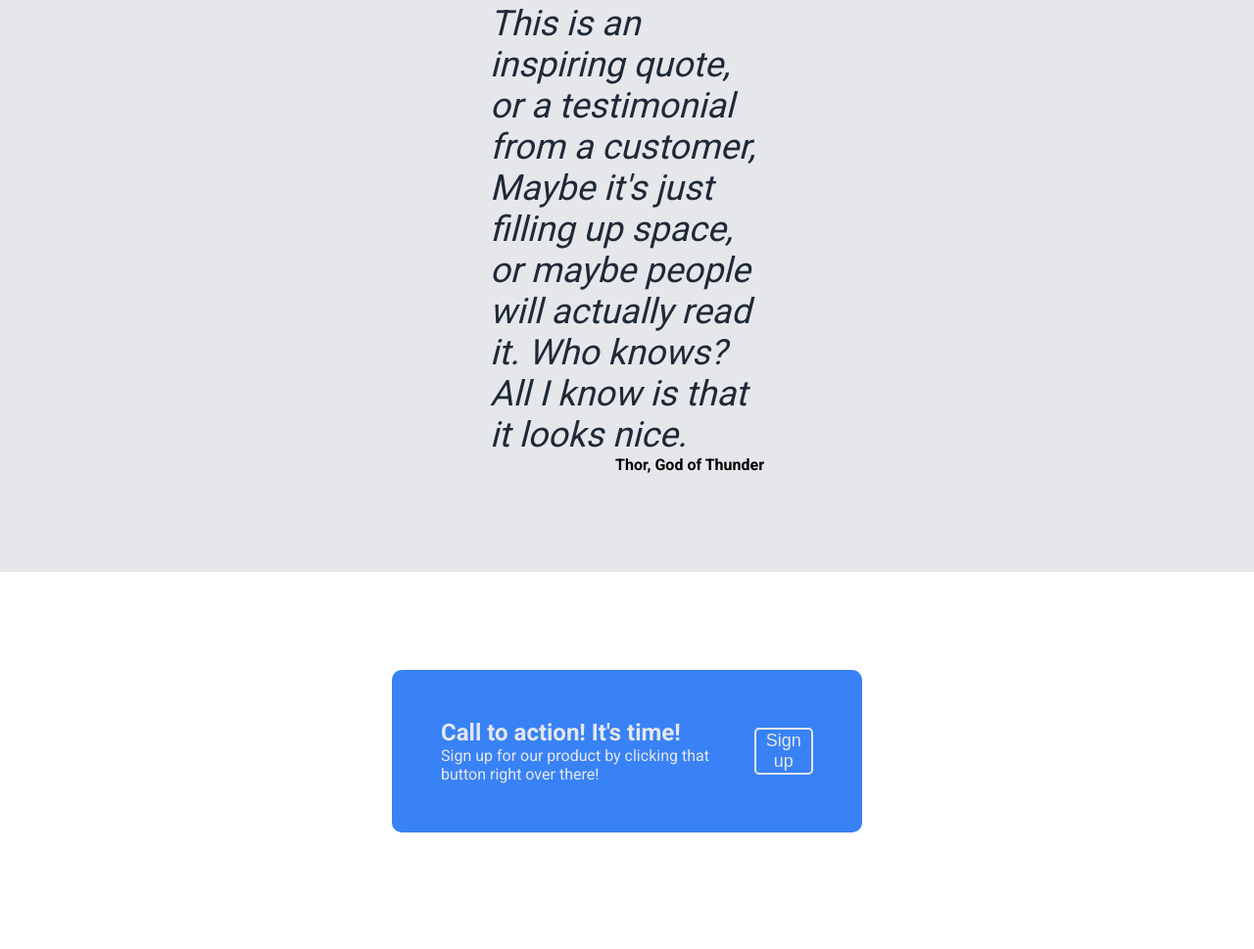
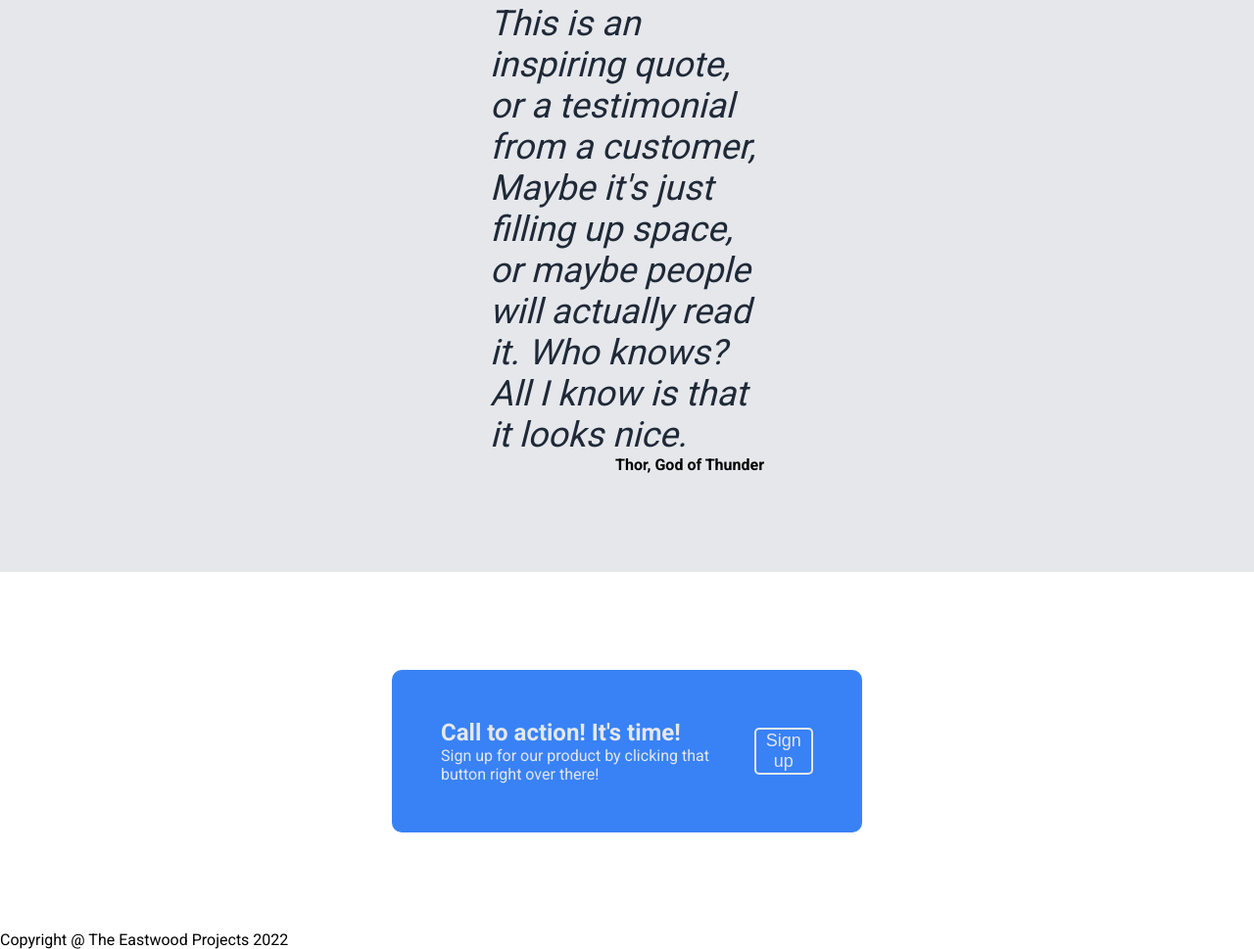
Before and after one commit to CareyDynasty/odin-landing-page, a plain HTML site: page index.html in a window 1280 px wide. Shown: the part 1095-2064 px from the top of the page at 98% size. Drawn offline with Linux system fonts and the light colour scheme.

Commit message:
Added footer-container

```diff
--- a/index.html
+++ b/index.html
@@ -62,5 +62,10 @@
             <button class="sign-up-button-2" type="button" alt="Sign Up Button">Sign up</button>
         </div>
     </div>
+    <div class="footer-container">
+        <div class="footer">
+            <div class="footer-text">Copyright @ The Eastwood Projects 2022</div>
+        </div>
+    </div>
 </body>
 </html>
```
